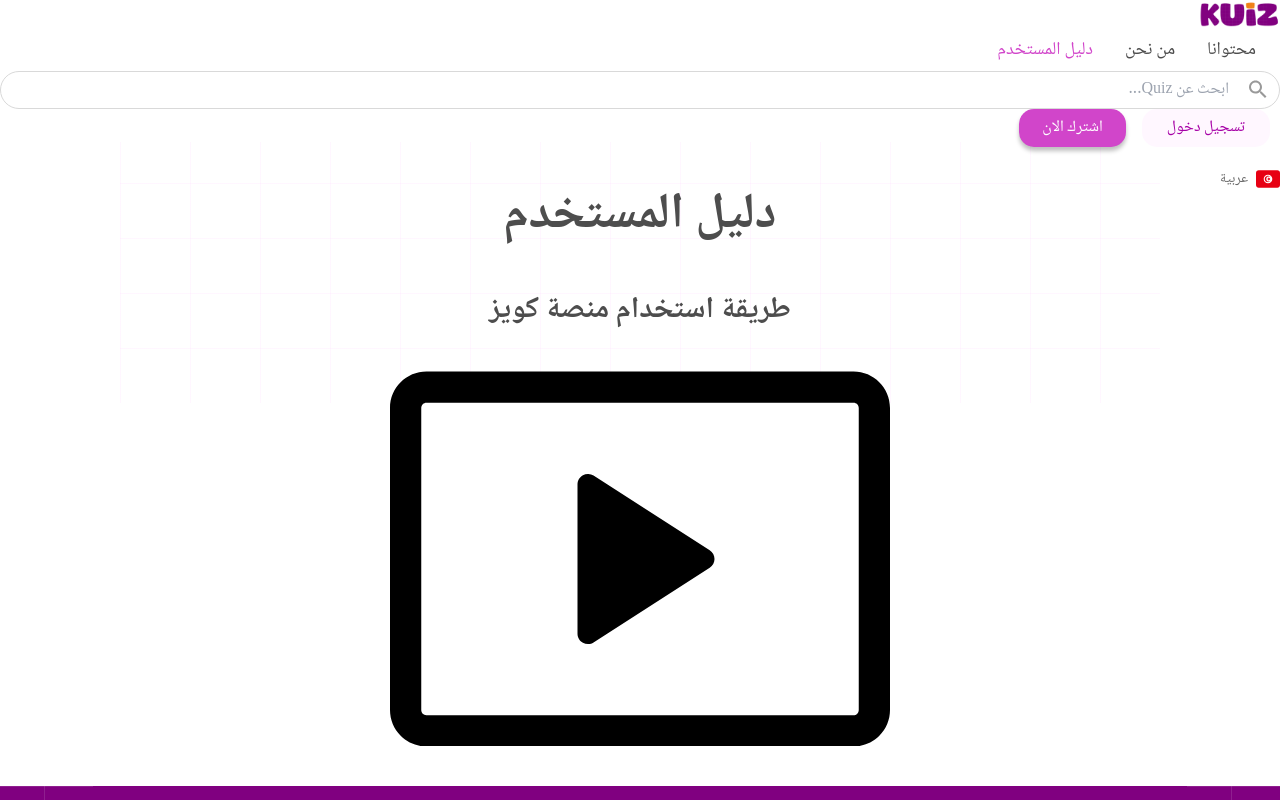
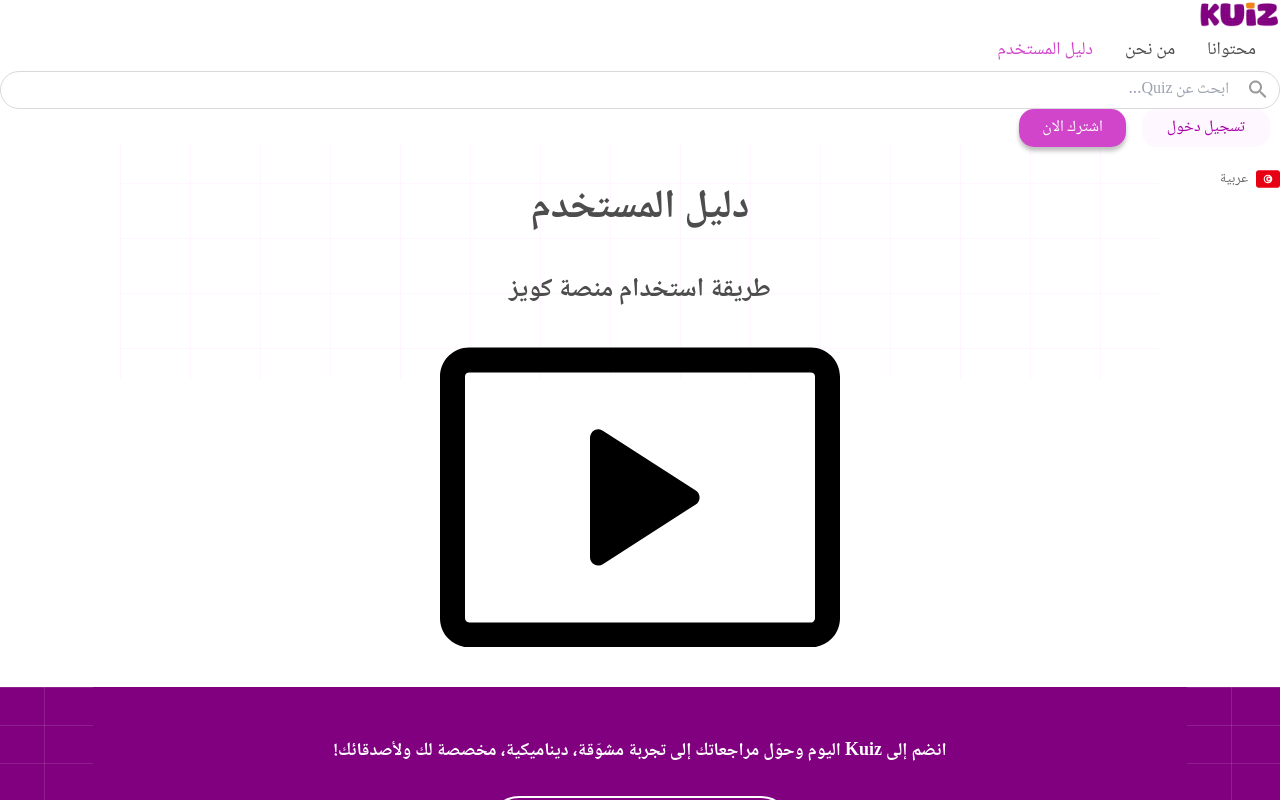
Before and after one commit to ademoutlaw/kuiz, a Vue app: page /guid in a window 1280 px wide. Shown: the top 800 px of the page. Built offline with nearby package versions, Linux system fonts and the light colour scheme; a web font is replaced by a local one.

Commit message:
guid page

```diff
--- a/src/views/GuidView.vue
+++ b/src/views/GuidView.vue
@@ -23,15 +23,15 @@
 			h1 {
 				text-align: center;
 				font-family: Noto Naskh Arabic;
-				font-size: 50px;
+				font-size: 40px;
 				font-weight: 700;
-				line-height: 85.15px;
+				line-height: 68.12px;
 				position: relative;
 			}
 			p {
-				font-size: 30px;
+				font-size: 26px;
 				font-weight: 700;
-				line-height: 51.09px;
+				line-height: 44.28px;
 				text-align: center;
 				margin-top: 26px;
 				position: relative;
@@ -39,10 +39,11 @@
 		}
 		.guid-video-player {
 			margin: -60px auto 0;
-			width: 500px;
-			height: 375px;
+			width: 400px;
+			height: 300px;
 			background-image: url(@/assets/video-player.svg);
 			position: relative;
+			background-size: cover;
 		}
 	}
 </style>
```
